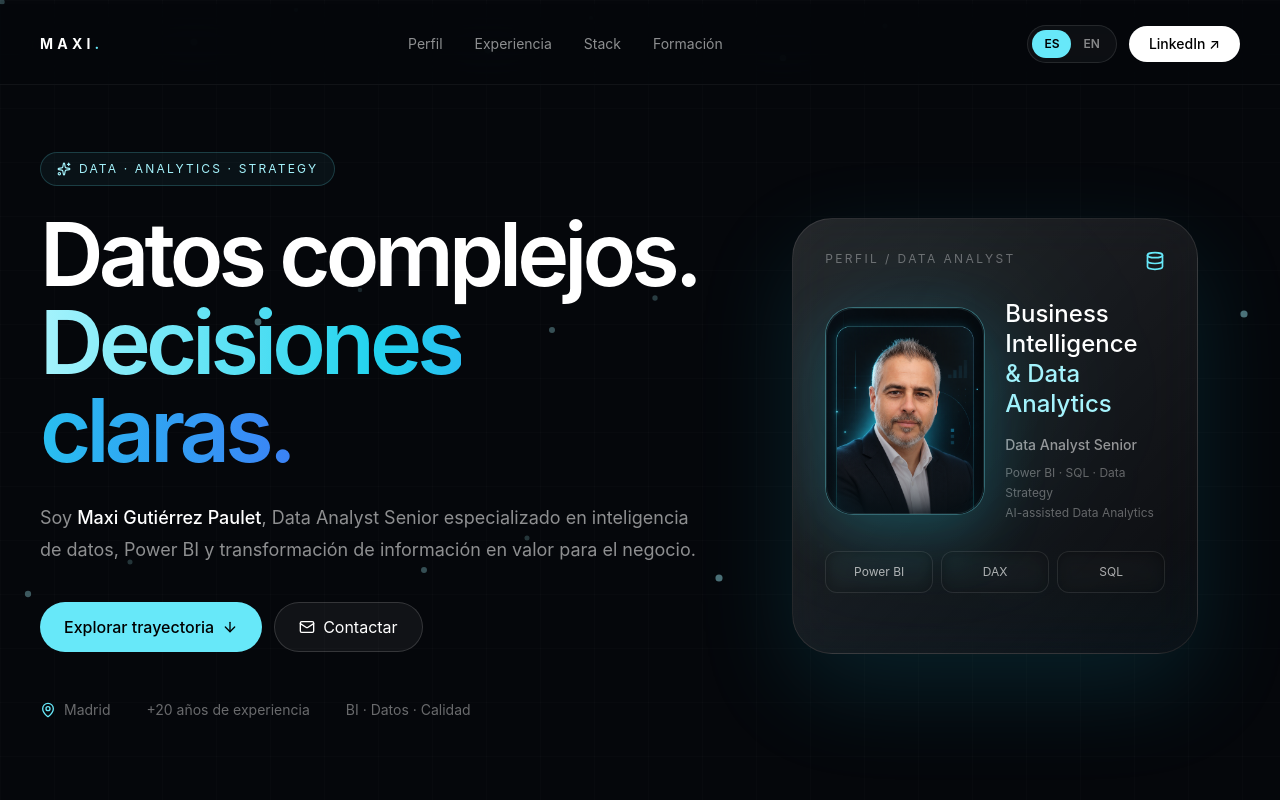
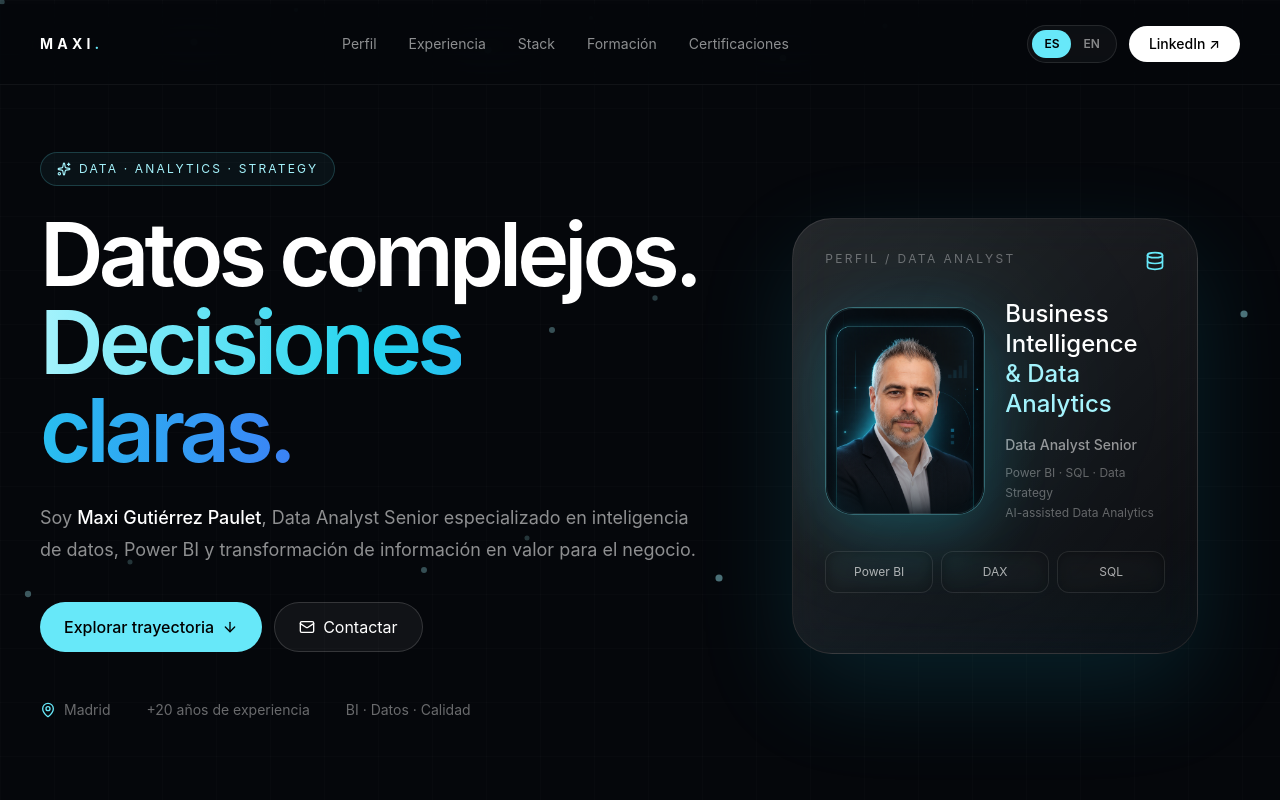
Before and after one commit to maxi-gutierrez-paulet/portfolio-maxi, a React (Vite) app: page / in a window 1280 px wide. Shown: the top 800 px of the page. Built offline with nearby package versions, Linux system fonts and the light colour scheme.

Commit message:
Add certifications to navigation in App component

```diff
--- a/src/App.jsx
+++ b/src/App.jsx
@@ -1,13 +1,19 @@
 import React, { useEffect, useMemo, useState } from "react";
 import { motion, AnimatePresence, useMotionValue, useSpring } from "framer-motion";
-import { ArrowDown, CheckCircle2, Database, GraduationCap, Mail, MapPin, Menu, Sparkles, X } from "lucide-react";
+import { ArrowDown, Award, BadgeCheck, CheckCircle2, ChevronDown, ChevronUp, Database, ExternalLink, GraduationCap, Mail, MapPin, Menu, Sparkles, X,} from "lucide-react";
 
 const LINKEDIN = "https://www.linkedin.com/in/maxi-guti%C3%A9rrez-paulet/";
 const EMAIL = "maxi.gutierrez@gmail.com";
 
 const content = {
   es: {
-    nav: [["Perfil", "perfil"], ["Experiencia", "experiencia"], ["Stack", "stack"], ["Formación", "formacion"]],
+    nav: [
+      ["Perfil", "perfil"],
+      ["Experiencia", "experiencia"],
+      ["Stack", "stack"],
+      ["Formación", "formacion"],
+      ["Certificaciones", "certificaciones"],
+    ],
     heroEyebrow: "DATA · ANALYTICS · STRATEGY",
     heroTitle1: "Datos complejos.", heroTitle2: "Decisiones claras.",
     introBefore: "Soy",
@@ -45,7 +51,13 @@ const content = {
     ]
   },
   en: {
-    nav: [["Profile", "perfil"], ["Experience", "experiencia"], ["Stack", "stack"], ["Education", "formacion"]],
+    nav: [
+      ["Profile", "perfil"],
+      ["Experience", "experiencia"],
+      ["Stack", "stack"],
+      ["Education", "formacion"],
+      ["Certifications", "certificaciones"],
+    ],
     heroEyebrow: "DATA · ANALYTICS · STRATEGY",
     heroTitle1: "Complex data.", heroTitle2: "Clear decisions.",
     introBefore: "I am",
@@ -89,6 +101,7 @@ function App() {
   const [menu, setMenu] = useState(false);
   const [progress, setProgress] = useState(0);
   const [language, setLanguage] = useState("es");
+  const [showAllCertifications, setShowAllCertifications] = useState(false);
   const t = content[language];
   const mouseX = useMotionValue(0);
   const mouseY = useMotionValue(0);
```
